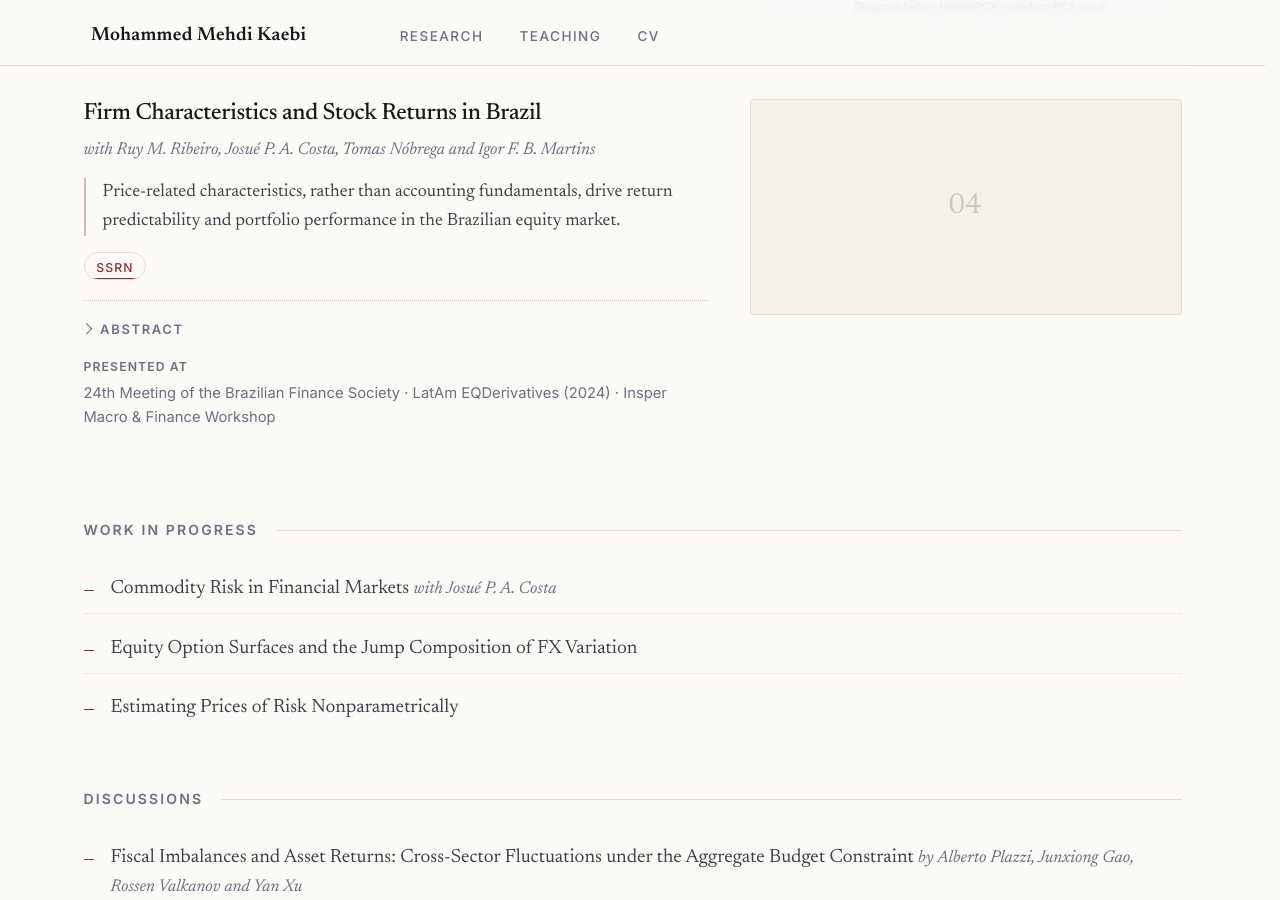
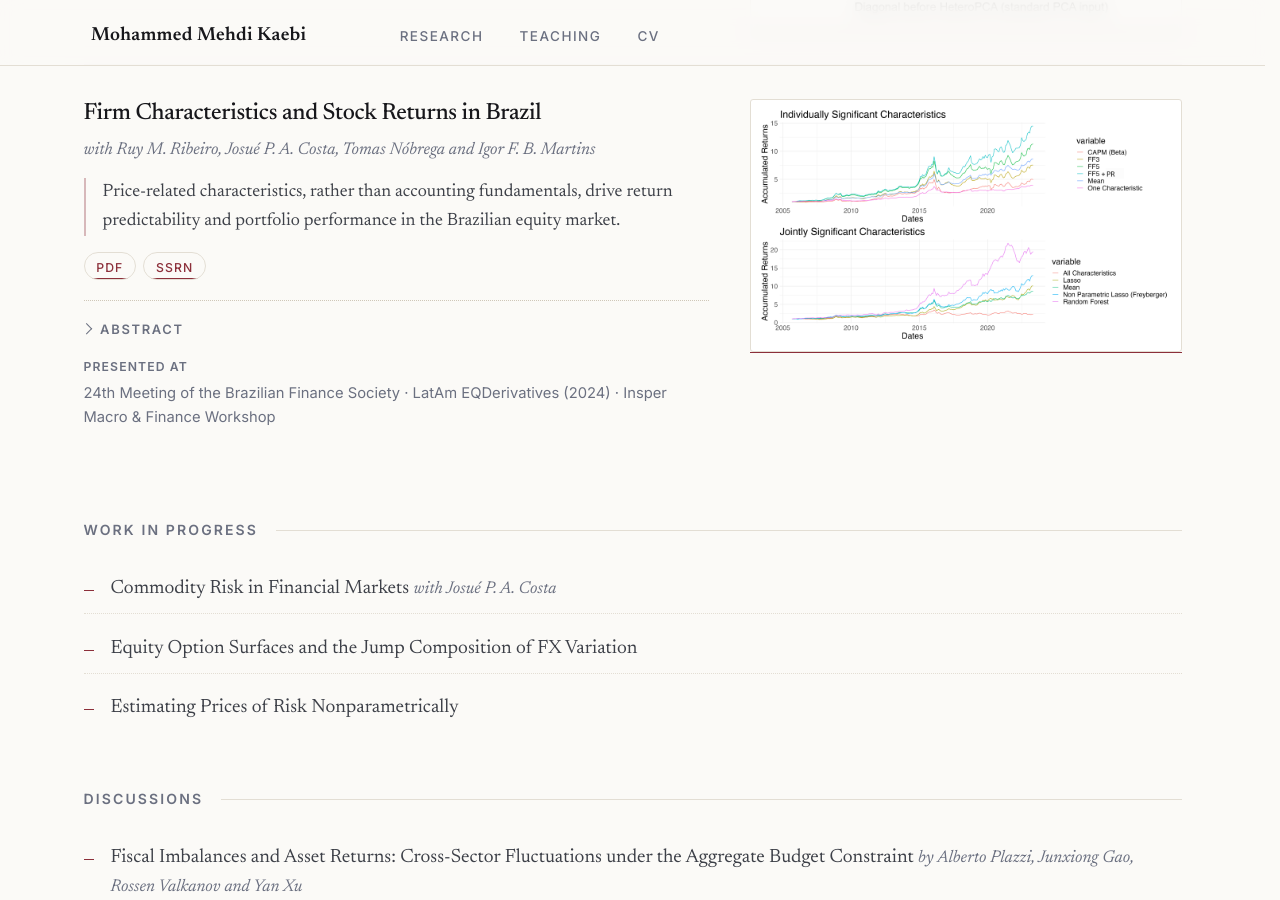
Before and after one commit to mkaebi/mkaebi.github.io, a Jekyll site: the page built from _pages/research.html, in a window 1280 px wide and 900 px high, scrolled down 1549 px. Built offline with Jekyll 4.4.1, drawn with Linux system fonts in a browser that asks for light colours.

Commit message:
add br figs

```diff
--- a/_data/papers.yml
+++ b/_data/papers.yml
@@ -113,6 +113,7 @@ working:
   - title: "Firm Characteristics and Stock Returns in Brazil"
     id: firm-characteristics-and-stock-returns-in-brazil
     url: "https://dx.doi.org/10.2139/ssrn.4801117"
+    pdf: "BR_characteristics.pdf"
     authors: "with Ruy M. Ribeiro, Josué P. A. Costa, Tomas Nóbrega and Igor F. B. Martins"
     summary: >-
       Price-related characteristics, rather than accounting fundamentals, drive
@@ -120,7 +121,7 @@ working:
       market.
     abstract: >-
       We investigate the impact of firm characteristics on stock returns in the Brazilian financial market, considering a long list of characteristics found be relevant in the U.S. market. Employing Fama-MacBeth regressions, alongside machine learning techniques, we examine over 24 firm-level characteristics. Our findings highlight the stronger influence of price-related metrics, such as past return, liquidity, size and volatility, over accounting variables. We also explore the robustness of these characteristics through the construction of various portfolios, revealing significant alphas in multiple portfolio construction methods and substantial out-of-sample performance.
-    image:
+    image: "papers/BR_stocks.png"
     image_alt:
     presentations:
       - "24th Meeting of the Brazilian Finance Society"
```
Also changed, not shown: images/papers/BR_stocks.png (added), 1 other file.
